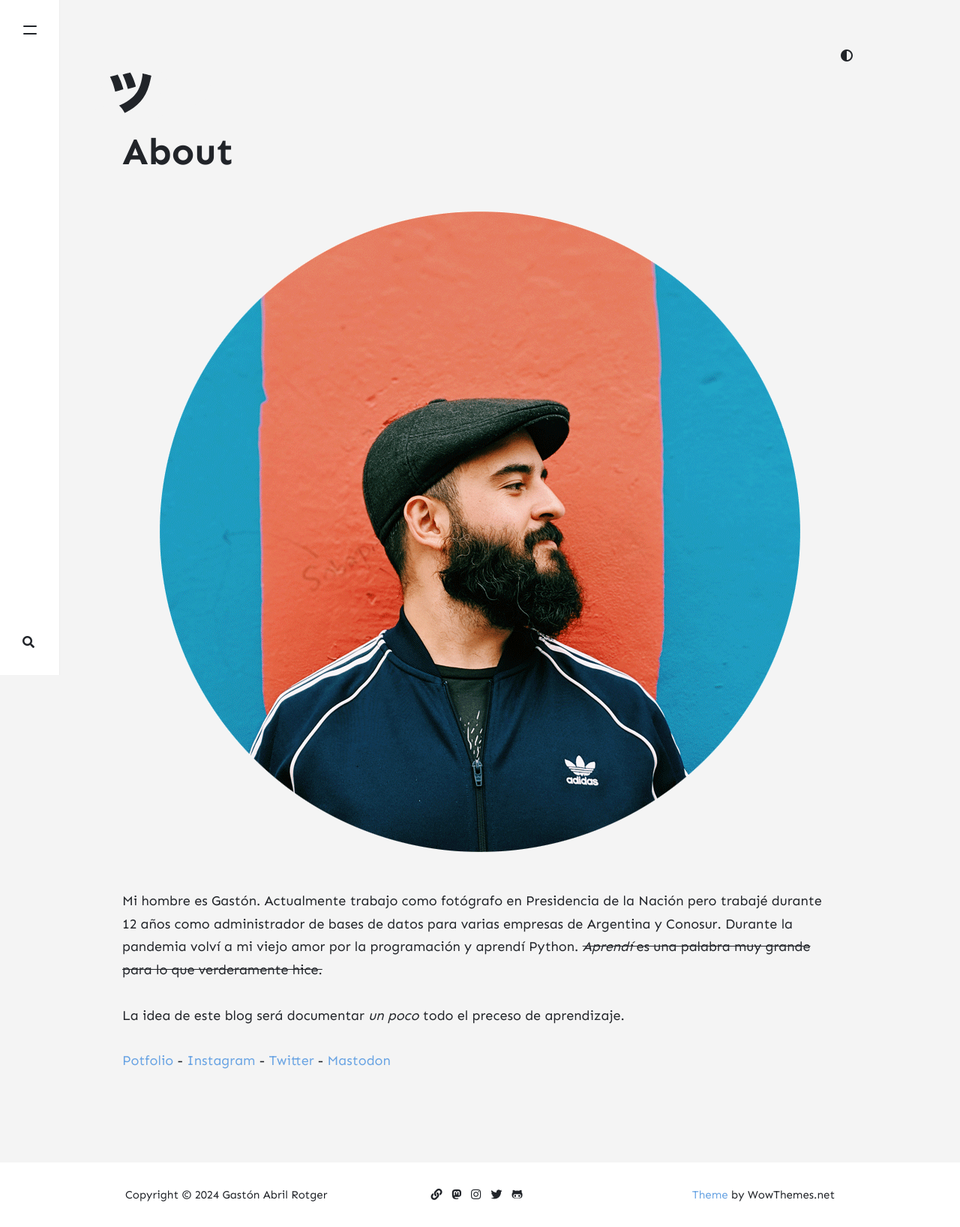
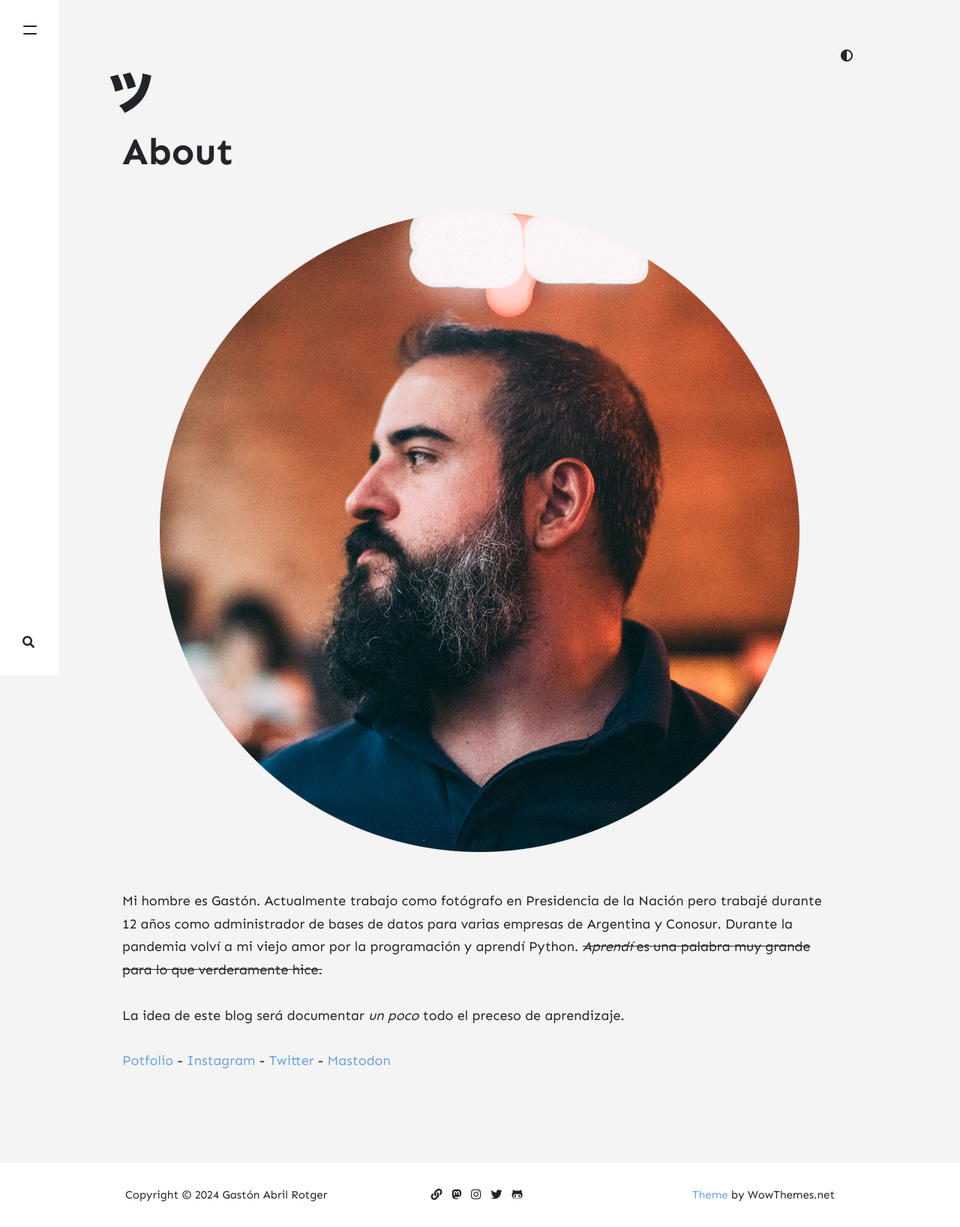
Before and after one commit to lud0matic/lud0matic.github.io, a Jekyll site: the page built from _pages/about.md, in a window 1280 px wide. Shown: the whole page at 75% size. Built offline with Jekyll 4.4.1, drawn with Linux system fonts in a browser that asks for light colours; nearby versions of some CDN libraries.

Commit message:
update about.md

```diff
--- a/_pages/about.md
+++ b/_pages/about.md
@@ -3,7 +3,7 @@ layout: page
 title: About
 permalink: /about
 comments: false
-image: assets/images/me.png
+image: assets/images/DSC_2657.png
 imageshadow: false
 ---
 Mi hombre es Gastón. Actualmente trabajo como fotógrafo en Presidencia de la Nación pero trabajé durante 12 años como administrador de bases de datos para varias empresas de Argentina y Conosur.
```
Also changed, not shown: Gemfile.lock, assets/images/DSC_2657.png (added).
